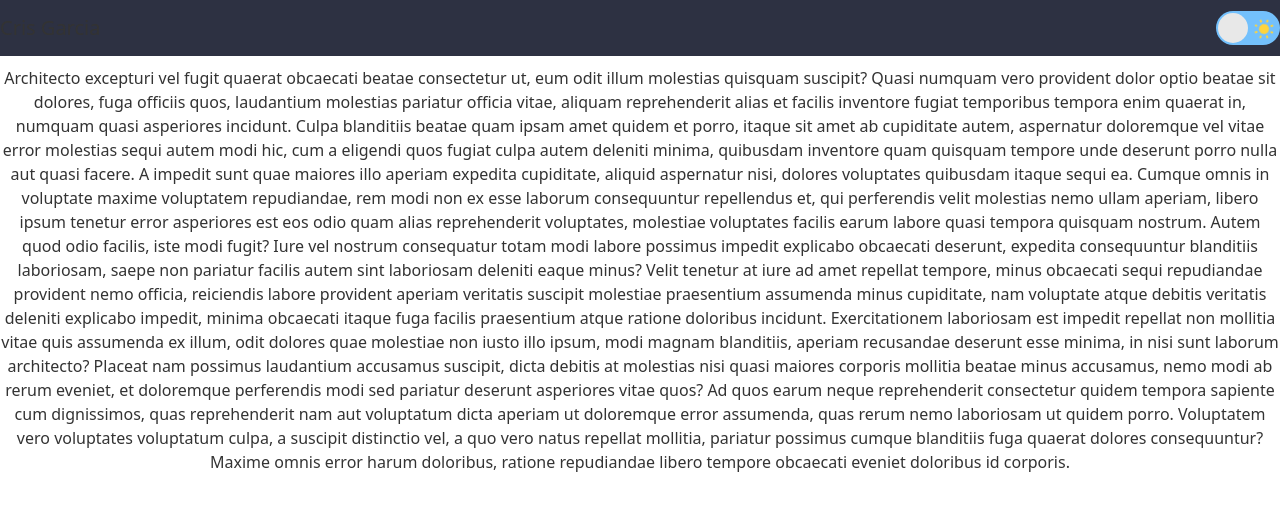
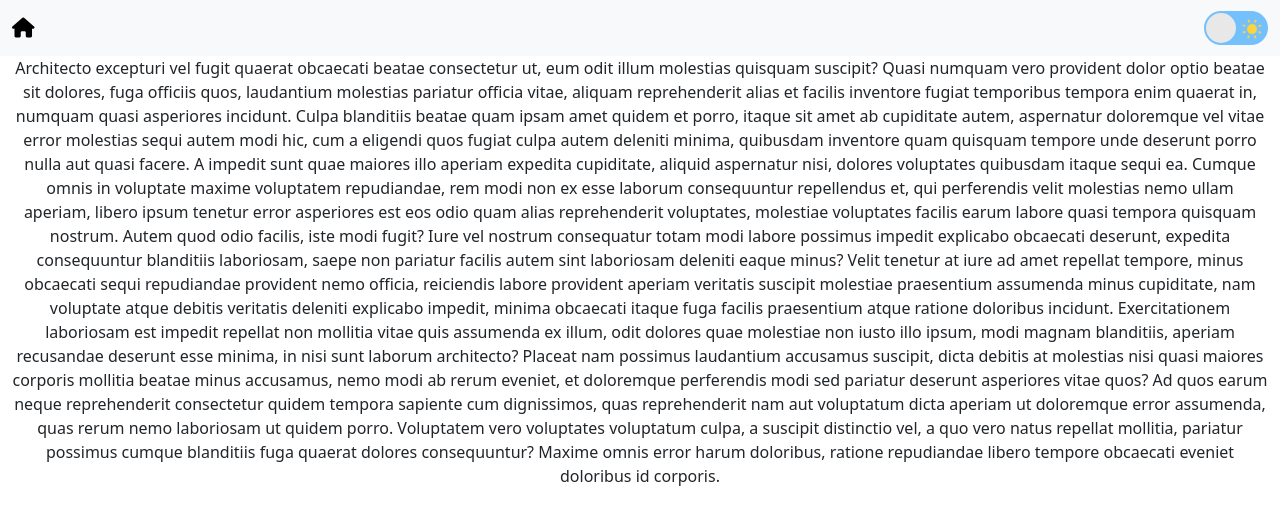
Before and after one commit to CgC0mm/portfolio_site, a Django app: page / in a window 1280 px wide. Shown: the top 525 px of the page. Run offline with Django 5.2, Linux system fonts and the light colour scheme; some libraries are stand-ins or nearby versions.

Commit message:
updated template files to leverage bootstrap5 functionality for light/dark theme

```diff
--- a/portfolio/templates/portfolio/index.html
+++ b/portfolio/templates/portfolio/index.html
@@ -5,16 +5,16 @@
     <head>
         <meta charset="utf-8">
         <meta name="viewport" content="width=device-width, initial-scale=1">
-        <title> {% block title%}Cris Garcia{% endblock %}</title>
-        <link href="https://cdn.jsdelivr.net/npm/bootstrap@5.0.2/dist/css/bootstrap.min.css" rel="stylesheet" integrity="sha384-EVSTQN3/azprG1Anm3QDgpJLIm9Nao0Yz1ztcQTwFspd3yD65VohhpuuCOmLASjC" crossorigin="anonymous">
-        <script src="https://cdn.jsdelivr.net/npm/bootstrap@5.0.2/dist/js/bootstrap.bundle.min.js" integrity="sha384-MrcW6ZMFYlzcLA8Nl+NtUVF0sA7MsXsP1UyJoMp4YLEuNSfAP+JcXn/tWtIaxVXM" crossorigin="anonymous"></script>
-        <script src="https://unpkg.com/boxicons@2.1.4/dist/boxicons.js"></script>
-        <link rel="stylesheet" href="{% static 'portfolio/style.css' %}">
+        <title> {% block title%}Home{% endblock %}</title>
+        <link href="https://cdn.jsdelivr.net/npm/bootstrap@5.3.3/dist/css/bootstrap.min.css" rel="stylesheet" integrity="sha384-QWTKZyjpPEjISv5WaRU9OFeRpok6YctnYmDr5pNlyT2bRjXh0JMhjY6hW+ALEwIH" crossorigin="anonymous">
+        <script src="https://cdn.jsdelivr.net/npm/bootstrap@5.3.3/dist/js/bootstrap.bundle.min.js" integrity="sha384-YvpcrYf0tY3lHB60NNkmXc5s9fDVZLESaAA55NDzOxhy9GkcIdslK1eN7N6jIeHz" crossorigin="anonymous"></script>
+        <script src="https://code.jquery.com/jquery-3.7.1.min.js" integrity="sha256-/JqT3SQfawRcv/BIHPThkBvs0OEvtFFmqPF/lYI/Cxo=" crossorigin="anonymous"></script>
+        <script src="https://kit.fontawesome.com/3b81dc4f8e.js" crossorigin="anonymous"></script>
         <link rel="stylesheet" href="{% static 'portfolio/button.css' %}">
     </head>
     <body>
         <div class="container-fluid text-center main">
-            {% include "portfolio/sidenav.html" %}
+            {% include "portfolio/topnav.html" %}
             {% block content %}
                 <h1>Cris Garcia</h1>
                 <p>{% lorem 5 b random %}</p>
--- a/portfolio/templates/portfolio/sidenav.html
+++ b/portfolio/templates/portfolio/topnav.html
@@ -1,40 +1,13 @@
 <div class="topnav-div">
-  <nav class="navbar fixed-top topnav">
+  <nav class="navbar bg-body-tertiary fixed-top topnav">
     <div class="container-fluid">
-      <a class="navbar-brand" href="#">Cris Garcia</a>
-      <button class="navbar-toggler" type="button" data-bs-toggle="offcanvas" data-bs-target="#offcanvasNavbar" aria-controls="offcanvasNavbar">
-        <span class="navbar-toggler-icon"></span>
-      </button>
-
+      <a class="navbar-brand" href="#"><i class="fa-solid fa-house"></i></span></a>
       <label class="switch">
           <span class="sun"><svg xmlns="http://www.w3.org/2000/svg" viewBox="0 0 24 24"><g fill="#ffd43b"><circle r="5" cy="12" cx="12"></circle><path d="m21 13h-1a1 1 0 0 1 0-2h1a1 1 0 0 1 0 2zm-17 0h-1a1 1 0 0 1 0-2h1a1 1 0 0 1 0 2zm13.66-5.66a1 1 0 0 1 -.66-.29 1 1 0 0 1 0-1.41l.71-.71a1 1 0 1 1 1.41 1.41l-.71.71a1 1 0 0 1 -.75.29zm-12.02 12.02a1 1 0 0 1 -.71-.29 1 1 0 0 1 0-1.41l.71-.66a1 1 0 0 1 1.41 1.41l-.71.71a1 1 0 0 1 -.7.24zm6.36-14.36a1 1 0 0 1 -1-1v-1a1 1 0 0 1 2 0v1a1 1 0 0 1 -1 1zm0 17a1 1 0 0 1 -1-1v-1a1 1 0 0 1 2 0v1a1 1 0 0 1 -1 1zm-5.66-14.66a1 1 0 0 1 -.7-.29l-.71-.71a1 1 0 0 1 1.41-1.41l.71.71a1 1 0 0 1 0 1.41 1 1 0 0 1 -.71.29zm12.02 12.02a1 1 0 0 1 -.7-.29l-.66-.71a1 1 0 0 1 1.36-1.36l.71.71a1 1 0 0 1 0 1.41 1 1 0 0 1 -.71.24z"></path></g></svg></span>
           <span class="moon"><svg xmlns="http://www.w3.org/2000/svg" viewBox="0 0 384 512"><path d="m223.5 32c-123.5 0-223.5 100.3-223.5 224s100 224 223.5 224c60.6 0 115.5-24.2 155.8-63.4 5-4.9 6.3-12.5 3.1-18.7s-10.1-9.7-17-8.5c-9.8 1.7-19.8 2.6-30.1 2.6-96.9 0-175.5-78.8-175.5-176 0-65.8 36-123.1 89.3-153.3 6.1-3.5 9.2-10.5 7.7-17.3s-7.3-11.9-14.3-12.5c-6.3-.5-12.6-.8-19-.8z"></path></svg></span>
           <input type="checkbox" class="input" id="themeToggle">
           <span class="slider"></span>
       </label>
-
-      <div class="offcanvas offcanvas-end" tabindex="-1" id="offcanvasNavbar" aria-labelledby="offcanvasNavbarLabel">
-        <div class="offcanvas-header">
-          <h5 class="offcanvas-title" id="offcanvasNavbarLabel">Menu</h5>
-          <button type="button" class="btn-close" data-bs-dismiss="offcanvas" aria-label="Close"></button>
-        </div>
-        <div class="offcanvas-body">
-          <ul class="navbar-nav justify-content-end flex-grow-1 pe-3">
-            <li class="nav-item">
-              <a class="nav-link active" aria-current="page" href="#">About</a>
-            </li>
-            <li class="nav-item">
-              <a class="nav-link" href="#">Education</a>
-            </li>
-            <li class="nav-item">
-              <a class="nav-link" href="#">Work Experience</a>
-            </li>
-            <li class="nav-item">
-              <a class="nav-link" href="#">Portfolio</a>
-            </li>
-          </ul>
-        </div>
-      </div>
     </div>
   </nav>
 </div>
--- a/static/portfolio/portfolio.js
+++ b/static/portfolio/portfolio.js
@@ -5,14 +5,10 @@ const storedTheme = localStorage.getItem('theme')
 
 //Set the theme for the page based on what theme selected from cookie
 if(storedTheme == 'dark'){
-    document.documentElement.style.setProperty('--main-bg-color','#636466')
-    document.documentElement.style.setProperty('--main-text-color','#fff')
-    document.documentElement.style.setProperty('--topnav-bg-color','#0f1632')
+    $('html').attr('data-bs-theme','dark')
     themeToggle.checked = true;
 }else{
-    document.documentElement.style.setProperty('--main-bg-color','#fff')
-    document.documentElement.style.setProperty('--main-text-color','#333')
-    document.documentElement.style.setProperty('--topnav-bg-color','#2d3142')
+    $('html').attr('data-bs-theme','light')
     themeToggle.checked = false;
 }
 
@@ -20,16 +16,12 @@ if(storedTheme == 'dark'){
 themeToggle.addEventListener('click',() => {
     //if the checkbox is checked, set the dark theme and update cookie
     if(themeToggle.checked){
-        document.documentElement.style.setProperty('--main-bg-color','#636466')
-    document.documentElement.style.setProperty('--main-text-color','#fff')
-    document.documentElement.style.setProperty('--topnav-bg-color','#2d3142')
+        $('html').attr('data-bs-theme','dark')
         localStorage.setItem('theme','dark')
     }
     //If checkbox is unchecked, set the light theme and update cookie
     else{
-        document.documentElement.style.setProperty('--main-bg-color','#fff')
-        document.documentElement.style.setProperty('--main-text-color','#333')
-        document.documentElement.style.setProperty('--topnav-bg-color','#1a91d5')
+        $('html').attr('data-bs-theme','light')
         localStorage.setItem('theme','light')
     }
 })
--- a/static/portfolio/style.css
+++ b/static/portfolio/style.css
@@ -1,18 +1,18 @@
-:root{
+/* :root{
     --main-bg-color: #fff;
     --main-text-color: #000;
     --topnav-bg-color: #2d3142;
     --topnav-text-color: #fff;
-}
+} */
 
-body{
+/* body{
 background-color: var(--main-bg-color);
 color: var(--main-text-color)
-}
+} */
 
 .topnav {
 padding:5;
-background-color: var(--topnav-bg-color);
+/* background-color: var(--topnav-bg-color); */
 }
 
 .topnav nav{
@@ -26,12 +26,12 @@ padding: 0;
 
 .topnav a{
 text-decoration: none;
-color: var(--main-text-color);
+/* color: var(--main-text-color); */
 }
 
 .main {
 padding: 0px;
-background-color: var(--main-bg-color);
+/* background-color: var(--main-bg-color); */
 height: 100%;
 }
 
```
Also changed, not shown: portfolio/static/portfolio/portfolio.js (+4 -12 lines), portfolio/static/portfolio/style.css (+7 -7 lines).
